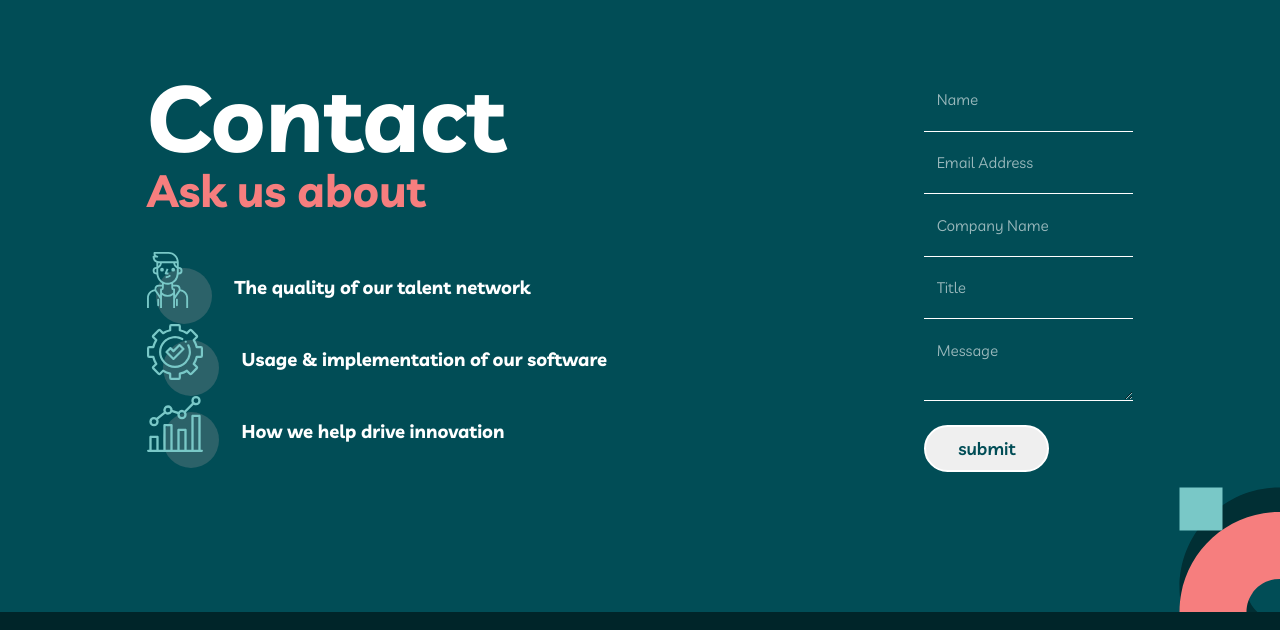
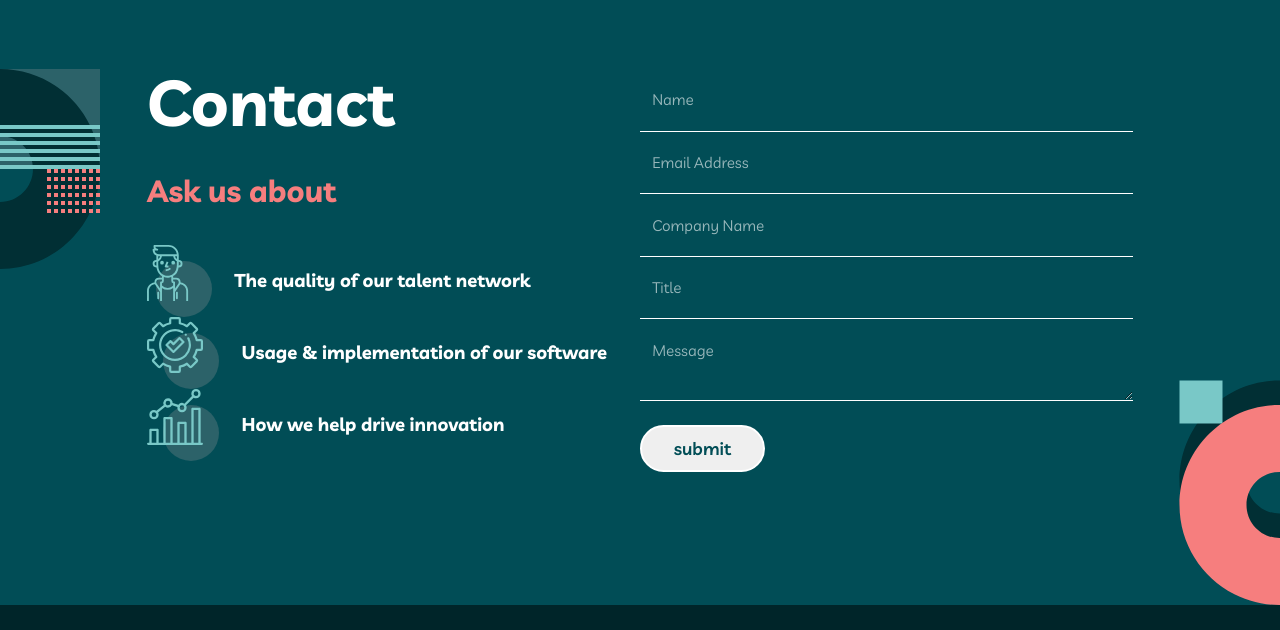
Before and after one commit to bluepersia/MyTeam-Multi-Page-Site, a plain HTML site: page contact.html in a window 1280 px wide. Shown: the part 170-800 px from the top of the page. Drawn offline with Linux system fonts and the light colour scheme.

Commit message:
Contact done

```diff
--- a/css/style-contact.css
+++ b/css/style-contact.css
@@ -103,3 +103,35 @@ h3
     font-size: 1.1rem;
     color: var(--color-primary-1);
 }
+
+
+
+@media (min-width: 768px)
+{
+    .block-intro
+    {
+        background-image: url(../images/bg-pattern-about-2-contact-1.svg), url(../images/bg-pattern-contact-2.svg);
+
+        background-position: left -100px top, right -100px bottom;
+    }
+}
+
+
+@media (min-width: 1025px)
+{
+
+    .block-intro h1
+    {
+        font-size: 4rem;
+        margin-bottom: 0.6em;
+    }
+
+    .block-intro h2
+    {
+        font-size: 1.9rem;
+    }
+    .contact-form
+    {
+        width: 50%;
+    }
+}
```
